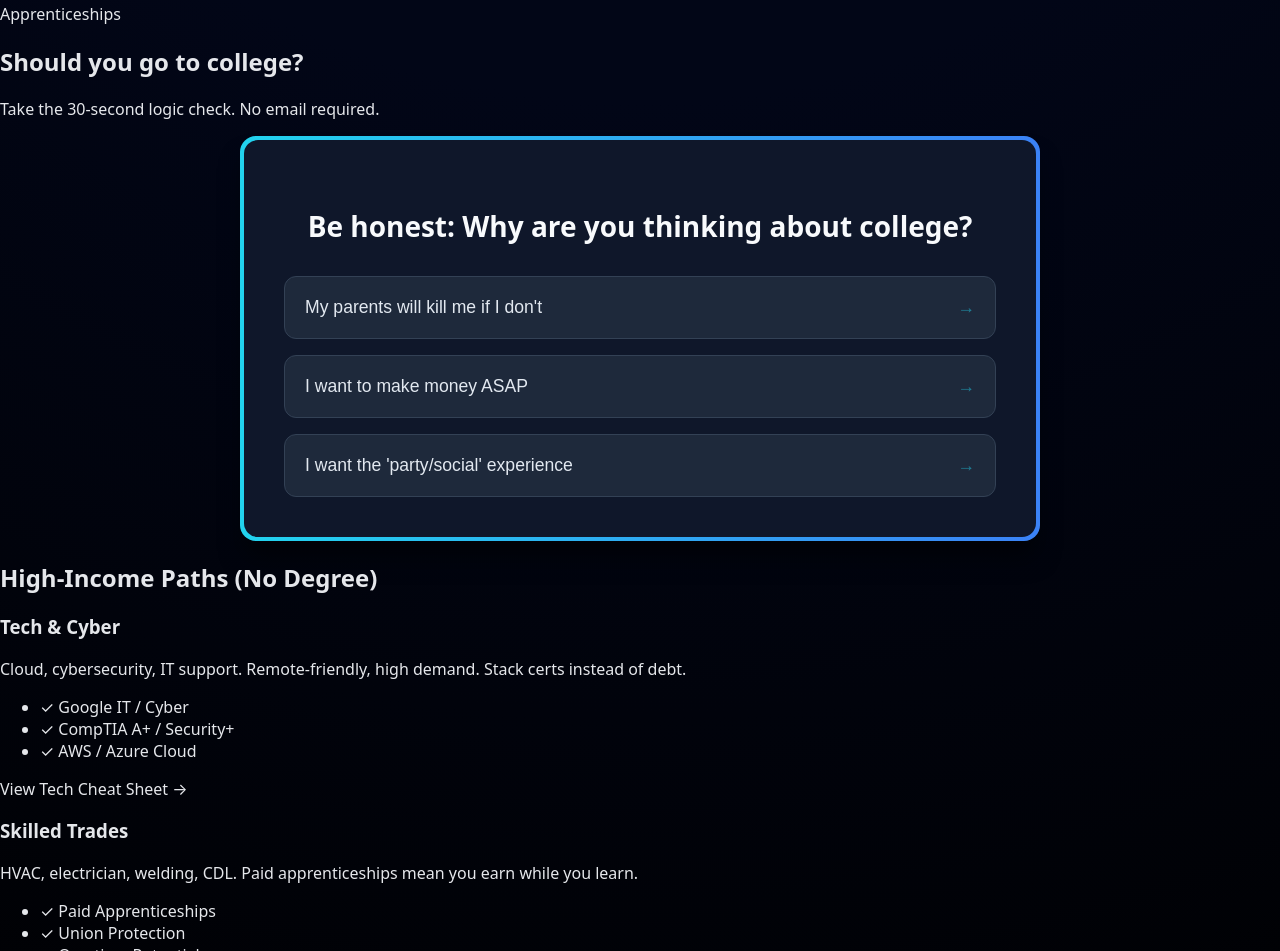
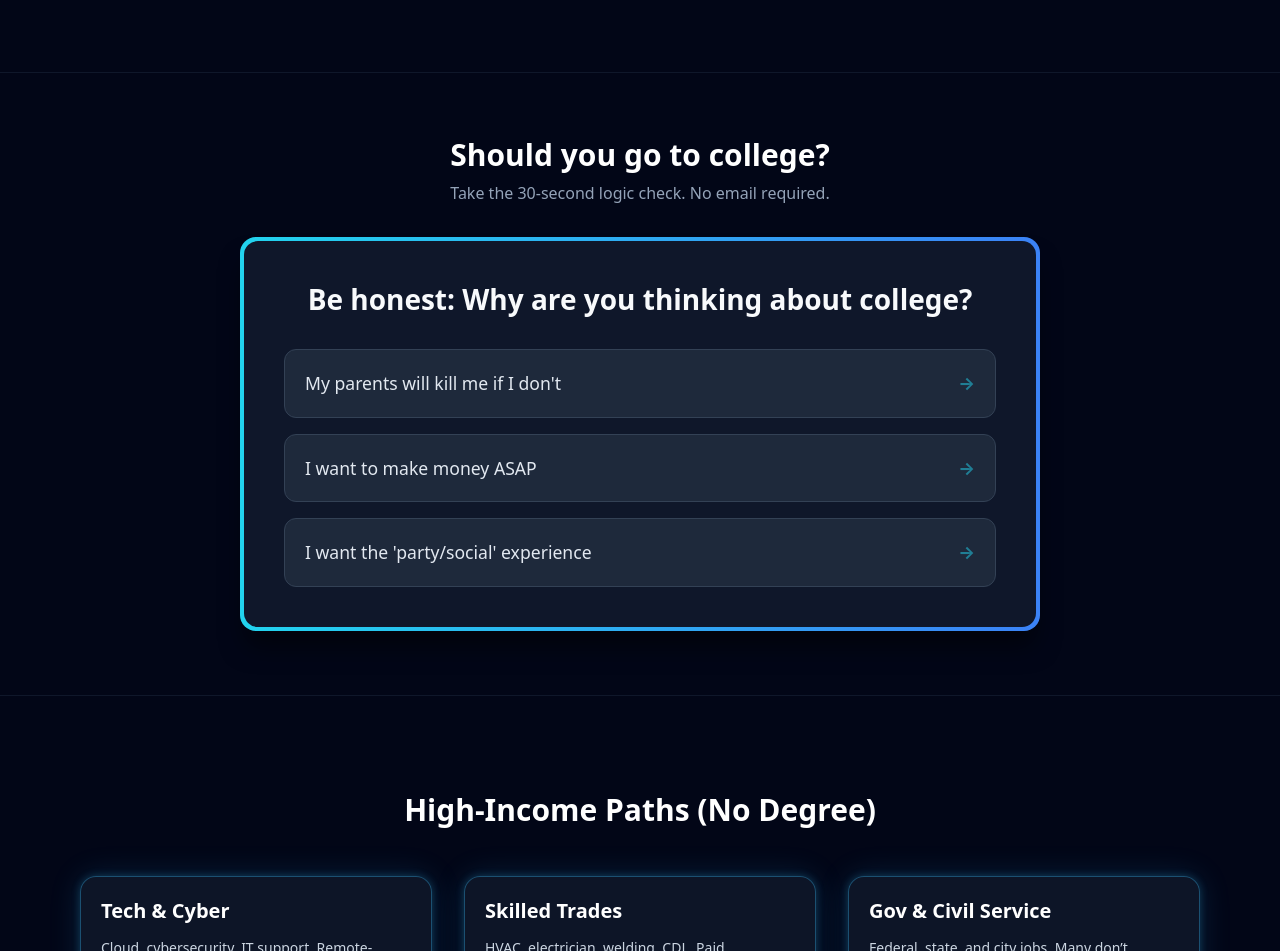
Before and after one commit to placebetsai/Ihatecollege, a Next.js app: page / in a window 1280 px wide. Shown: the part 721-1672 px from the top of the page. Built offline with nearby package versions, Linux system fonts and the light colour scheme.

Commit message:
Update globals.css

```diff
--- a/styles/globals.css
+++ b/styles/globals.css
@@ -1,29 +1,14 @@
-/* ------------------------------------------------------ */
-/* GLOBAL RESET + BASE                                    */
-/* ------------------------------------------------------ */
+@tailwind base;
+@tailwind components;
+@tailwind utilities;
 
-*,
-*::before,
-*::after {
-  box-sizing: border-box;
-}
-
-html,
-body {
+/* ---------- BASE THEME ---------- */
+html, body {
   padding: 0;
   margin: 0;
-}
-
-body {
-  font-family: system-ui, -apple-system, BlinkMacSystemFont, "SF Pro Text",
-    "Segoe UI", sans-serif;
-  background: radial-gradient(circle at top, #020617, #020617 40%, #000 100%);
+  background: radial-gradient(circle at 20% -10%, #0b1224, #020617 40%, #000 100%);
   color: #e5e7eb;
-}
-
-a {
-  color: inherit;
-  text-decoration: none;
+  font-family: system-ui, -apple-system, BlinkMacSystemFont, "Segoe UI", sans-serif;
 }
 
 img {
@@ -31,178 +16,103 @@ img {
   display: block;
 }
 
-/* ------------------------------------------------------ */
-/* LAYOUT WRAPPER                                         */
-/* ------------------------------------------------------ */
-
-.site-root {
-  min-height: 100vh;
-  display: flex;
-  flex-direction: column;
+/* ---------- GLOBAL SECTIONS ---------- */
+.hero {
+  margin-top: 2rem;
+  padding: 2.25rem 1.8rem;
+  border-radius: 1.25rem;
+  background: radial-gradient(circle at top left, #0f172a, #020617 55%, #000);
+  border: 1px solid rgba(125, 211, 252, 0.25);
+  box-shadow: 0 0 18px rgba(56, 189, 248, 0.18);
+  text-align: center;
 }
 
-.site-main {
-  flex: 1;
-  max-width: 1100px;
-  margin: 0 auto;
-  padding: 1.5rem 1.5rem 3rem;
+.hero-title {
+  font-size: 2.4rem;
+  line-height: 1.15;
+  margin-bottom: 1rem;
+  font-weight: 700;
 }
 
-.site-footer {
-  text-align: center;
-  padding: 1rem 1.5rem 2rem;
-  border-top: 1px solid rgba(148, 163, 184, 0.25);
-  background: rgba(15, 23, 42, 0.9);
-  font-size: 0.85rem;
+.eyebrow {
+  font-size: 0.78rem;
+  letter-spacing: 0.14em;
+  text-transform: uppercase;
   color: #9ca3af;
+  margin-bottom: 0.7rem;
 }
 
-/* ------------------------------------------------------ */
-/* HEADER & NAV                                           */
-/* ------------------------------------------------------ */
-
-.site-header {
-  position: sticky;
-  top: 0;
-  z-index: 100;
-  background: rgba(15, 23, 42, 0.96);
-  border-bottom: 1px solid rgba(148, 163, 184, 0.25);
-  backdrop-filter: blur(15px);
+.hero-subtitle {
+  color: #d1d5db;
+  font-size: 1rem;
+  margin: 0 auto 1.5rem;
+  max-width: 640px;
 }
 
-.nav-inner {
-  max-width: 1100px;
-  margin: 0 auto;
-  padding: 0.9rem 1.5rem;
-  display: flex;
-  justify-content: space-between;
-  align-items: center;
+/* ---------- GRID LAYOUTS ---------- */
+.section {
+  margin-top: 3rem;
 }
 
-.logo-wrap {
-  display: flex;
-  align-items: center;
-  height: 70px;
-  margin-right: 10px;
-  flex-shrink: 0;
+.section-title {
+  font-size: 1.5rem;
+  margin-bottom: 1.2rem;
+  font-weight: 700;
+  text-align: center;
 }
 
-.nav-links-desktop {
-  display: flex;
-  gap: 12px;
-  align-items: center;
+.path-grid {
+  display: grid;
+  gap: 1.25rem;
+  grid-template-columns: repeat(auto-fit, minmax(260px, 1fr));
 }
 
-.nav-link {
-  opacity: 0.8;
-  transition: 0.15s;
-  text-align: center;
-  line-height: 1.1;
-  font-size: 0.85rem;
-  display: flex;
-  align-items: center;
-  height: 100%;
-  padding: 4px 0;
+/* ---------- NEON GLOW CARDS ---------- */
+.glow-card,
+.path-card {
+  border-radius: 1rem;
+  padding: 1.25rem;
+  background: rgba(15, 23, 42, 0.92);
+  border: 1px solid rgba(56, 189, 248, 0.35);
+  box-shadow:
+    0 0 0.5rem rgba(56, 189, 248, 0.25),
+    0 0 2rem rgba(56, 189, 248, 0.15);
+  transition: all 0.25s ease;
 }
 
-.nav-link:hover {
-  opacity: 1;
+.glow-card:hover,
+.path-card:hover {
+  border-color: rgba(56, 189, 248, 0.7);
+  box-shadow:
+    0 0 0.6rem rgba(56, 189, 248, 0.35),
+    0 0 2.4rem rgba(56, 189, 248, 0.25);
+  transform: translateY(-3px);
 }
 
-.nav-link-active {
-  color: #facc15;
-  opacity: 1;
+.path-card h3 {
+  font-size: 1.2rem;
+  font-weight: 700;
+  margin-bottom: 0.5rem;
 }
 
-/* HAMBURGER (Hidden on desktop) */
-.nav-toggle {
-  display: none;
-  flex-direction: column;
-  justify-content: center;
-  align-items: center;
-  gap: 5px;
-  background: none;
-  border: none;
-  cursor: pointer;
-  padding: 0.75rem;
-  width: 48px;
-  height: 48px;
-  z-index: 999;
+.path-card ul {
+  margin: 0.75rem 0;
+  padding-left: 1.2rem;
+  color: #cbd5e1;
+  font-size: 0.95rem;
+  line-height: 1.45;
 }
 
-.bar {
-  display: block;
-  width: 24px;
-  height: 2.5px;
-  background: #e5e7eb;
-  border-radius: 999px;
-  transition: all 0.28s cubic-bezier(0.4, 0, 0.2, 1);
+.path-card p {
+  color: #d1d5db;
 }
 
-/* X animation */
-.bar1.open {
-  transform: translateY(7.5px) rotate(45deg);
-}
-.bar2.open {
-  opacity: 0;
-  transform: scale(0.1);
-}
-.bar3.open {
-  transform: translateY(-7.5px) rotate(-45deg);
+.path-link {
+  color: #38bdf8;
+  font-weight: 600;
+  margin-top: 0.5rem;
 }
 
-/* MOBILE MENU CONTAINER (hidden by default) */
-.nav-links-mobile {
-  display: none;
+.path-link:hover {
+  text-decoration: underline;
 }
-
-/* ------------------------------------------------------ */
-/* RESPONSIVE (MOBILE) — NAV + HERO + CTA                 */
-/* ------------------------------------------------------ */
-
-@media (max-width: 900px) {
-  /* Hide desktop links, show hamburger */
-  .nav-links-desktop {
-    display: none;
-  }
-
-  .nav-toggle {
-    display: flex;
-  }
-
-  /* Mobile menu overlay */
-  .nav-links-mobile {
-    display: none;
-    position: absolute;
-    top: 100%;
-    left: 0;
-    right: 0;
-    background: rgba(3, 7, 18, 0.98);
-    backdrop-filter: blur(20px);
-    border-bottom: 1px solid rgba(148, 163, 184, 0.25);
-    padding: 1rem 1.5rem 1.5rem;
-    flex-direction: column;
-    gap: 0.8rem;
-    box-shadow: 0 10px 20px -5px rgba(0, 0, 0, 0.3);
-  }
-
-  .nav-links-mobile.open {
-    display: flex;
-  }
-
-  .nav-link-mobile {
-    padding: 0.6rem 0;
-    font-size: 1.1rem;
-    font-weight: 600;
-    text-align: center;
-    border-bottom: 1px solid rgba(255, 255, 255, 0.05);
-  }
-
-  .nav-link-mobile:last-child {
-    border-bottom: none;
-  }
-
-  .nav-link-mobile-active {
-    color: #facc15;
-  }
-}
```
